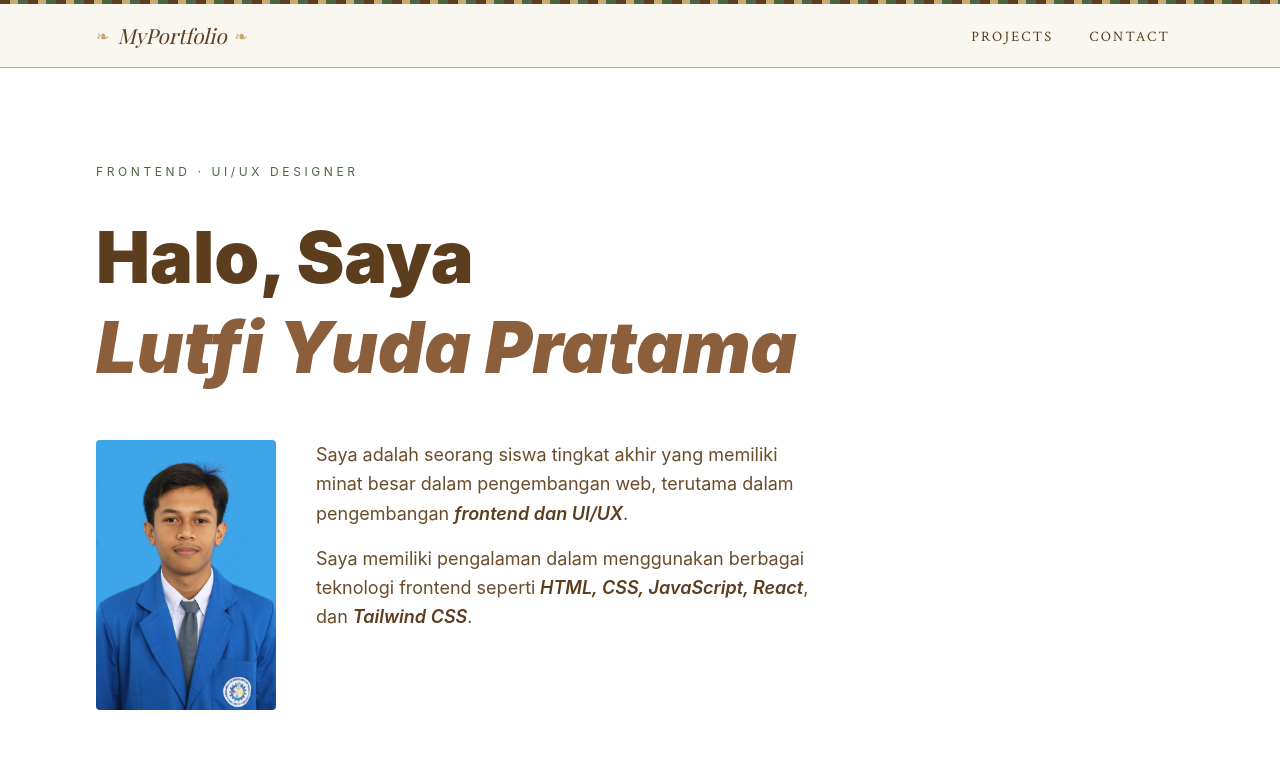
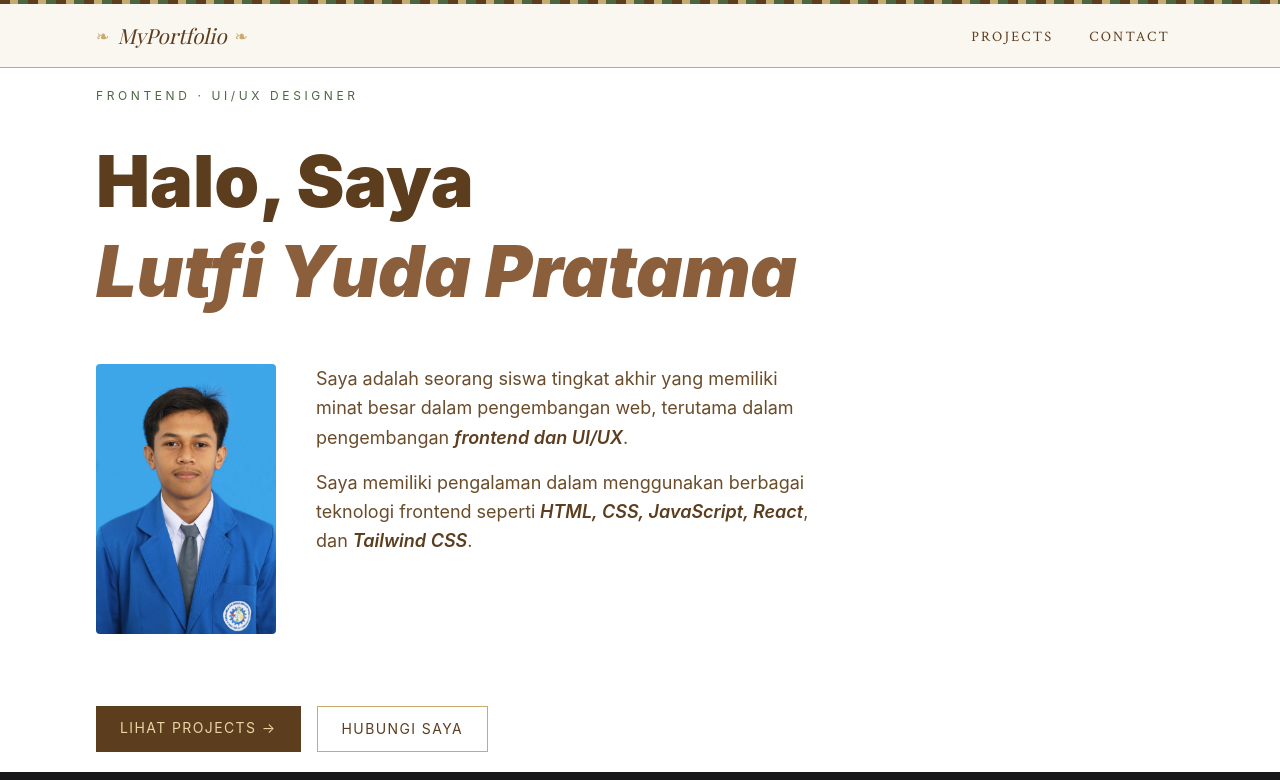
Before and after one commit to Lutfiyudapratama/portofolio, a React (Vite) app: page / in a window 1280 px wide. Shown: the top 780 px of the page. Built offline with nearby package versions, Linux system fonts and the light colour scheme; a web font is replaced by a local one.

Commit message:
update jarak atas bawah

```diff
--- a/src/components/Hero.jsx
+++ b/src/components/Hero.jsx
@@ -13,7 +13,7 @@ useEffect(() => {
     <>
 <section className={`transition-opacity duration-1000 ${show ? "opacity-100" : "opacity-0"}`}>
 
-<div className="max-w-6xl mx-auto px-5 sm:px-8 py-16 sm:py-24 ">
+<div className="max-w-6xl mx-auto px-5 sm:px-8 py-16 sm:py-5 ">
 
 <p className="text-xs uppercase tracking-[0.3em] text-[#4a6741] mb-8">
 Frontend · UI/UX Designer
```
